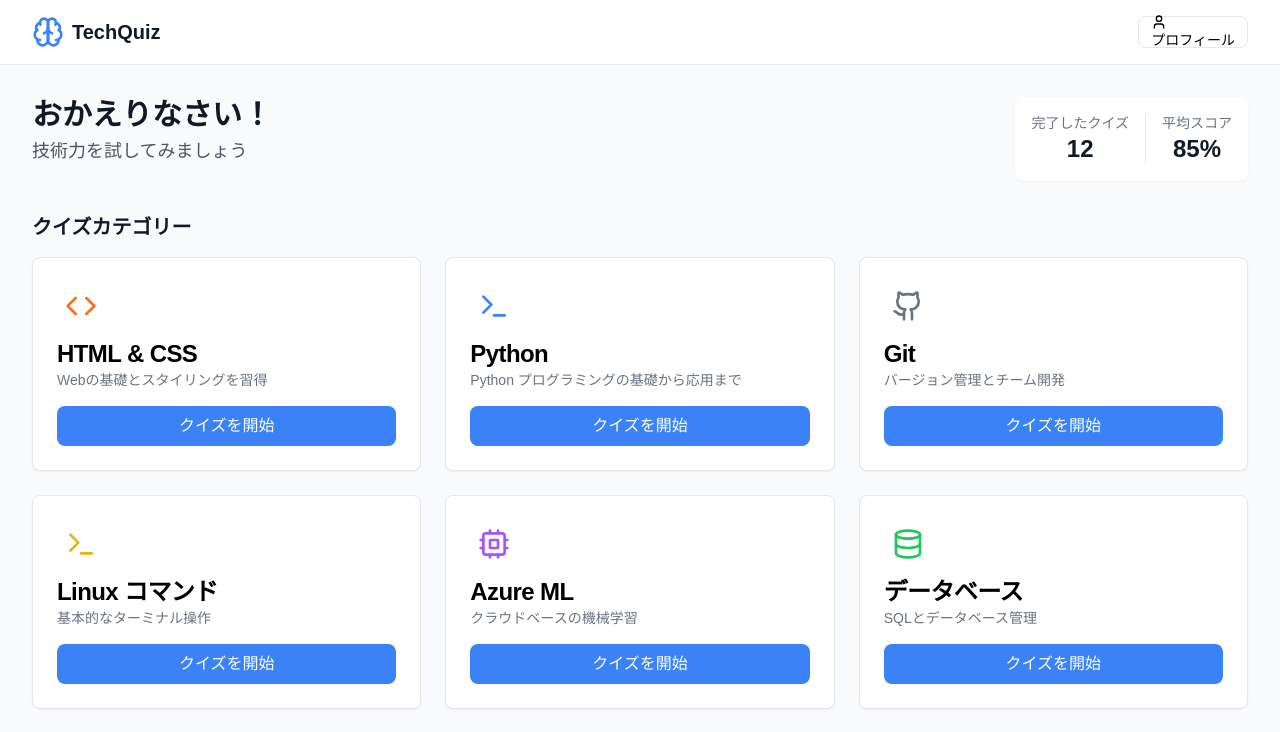
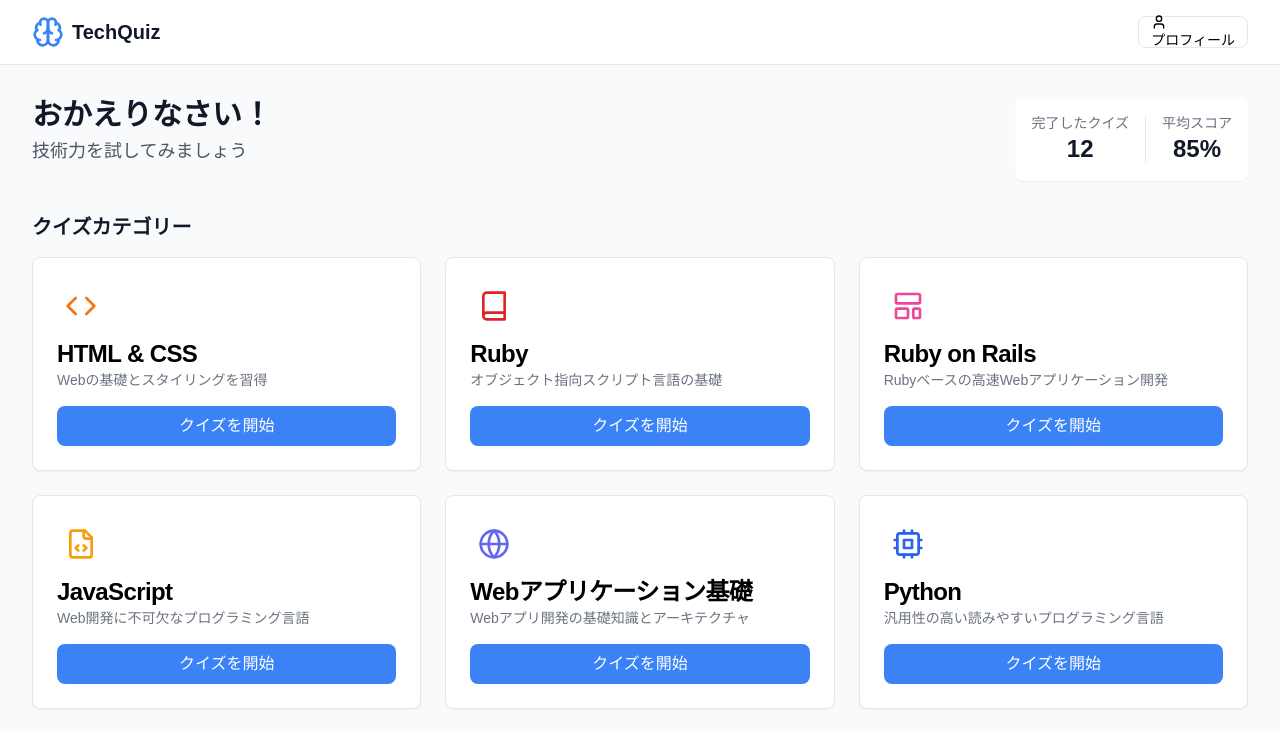
Before and after one commit to EDEN0412/techquiz, a React (Vite) app: page / in a window 1280 px wide. Shown: the top 732 px of the page. Built offline with nearby package versions, Linux system fonts and the light colour scheme; a web font is replaced by a local one.

Commit message:
ダッシュボードに新しいプログラミング言語カテゴリを追加し、既存のカテゴリの説明とアイコンを更新

```diff
--- a/src/pages/Dashboard.tsx
+++ b/src/pages/Dashboard.tsx
@@ -1,4 +1,4 @@
-import { Book, Code, Database, Github as Git, Terminal, Cpu } from 'lucide-react';
+import { Book, Code, Database, Github as Git, Terminal, Cpu, LayoutTemplate, Globe, FileCode } from 'lucide-react';
 import { Card, CardContent, CardDescription, CardHeader, CardTitle } from '../components/ui/Card';
 import { Button } from '../components/ui/Button';
 import { useNavigate } from 'react-router-dom';
@@ -13,11 +13,44 @@ const categories = [
     bgColor: 'bg-orange-50',
   },
   {
+    id: 'ruby',
+    title: 'Ruby',
+    description: 'オブジェクト指向スクリプト言語の基礎',
+    icon: Book,
+    color: 'text-red-600',
+    bgColor: 'bg-red-50',
+  },
+  {
+    id: 'ruby-rails',
+    title: 'Ruby on Rails',
+    description: 'Rubyベースの高速Webアプリケーション開発',
+    icon: LayoutTemplate,
+    color: 'text-pink-500',
+    bgColor: 'bg-pink-50',
+  },
+
+  {
+    id: 'javascript',
+    title: 'JavaScript',
+    description: 'Web開発に不可欠なプログラミング言語',
+    icon: FileCode,
+    color: 'text-amber-500',
+    bgColor: 'bg-amber-50',
+  },
+  {
+    id: 'web-app-basic',
+    title: 'Webアプリケーション基礎',
+    description: 'Webアプリ開発の基礎知識とアーキテクチャ',
+    icon: Globe,
+    color: 'text-indigo-500',
+    bgColor: 'bg-indigo-50',
+  },
+  {
     id: 'python',
     title: 'Python',
-    description: 'Python プログラミングの基礎から応用まで',
-    icon: Terminal,
-    color: 'text-blue-500',
+    description: '汎用性の高い読みやすいプログラミング言語',
+    icon: Cpu,
+    color: 'text-blue-600',
     bgColor: 'bg-blue-50',
   },
   {
@@ -35,14 +68,6 @@ const categories = [
     icon: Terminal,
     color: 'text-yellow-500',
     bgColor: 'bg-yellow-50',
-  },
-  {
-    id: 'azure-ml',
-    title: 'Azure ML',
-    description: 'クラウドベースの機械学習',
-    icon: Cpu,
-    color: 'text-purple-500',
-    bgColor: 'bg-purple-50',
   },
   {
     id: 'database',
```
